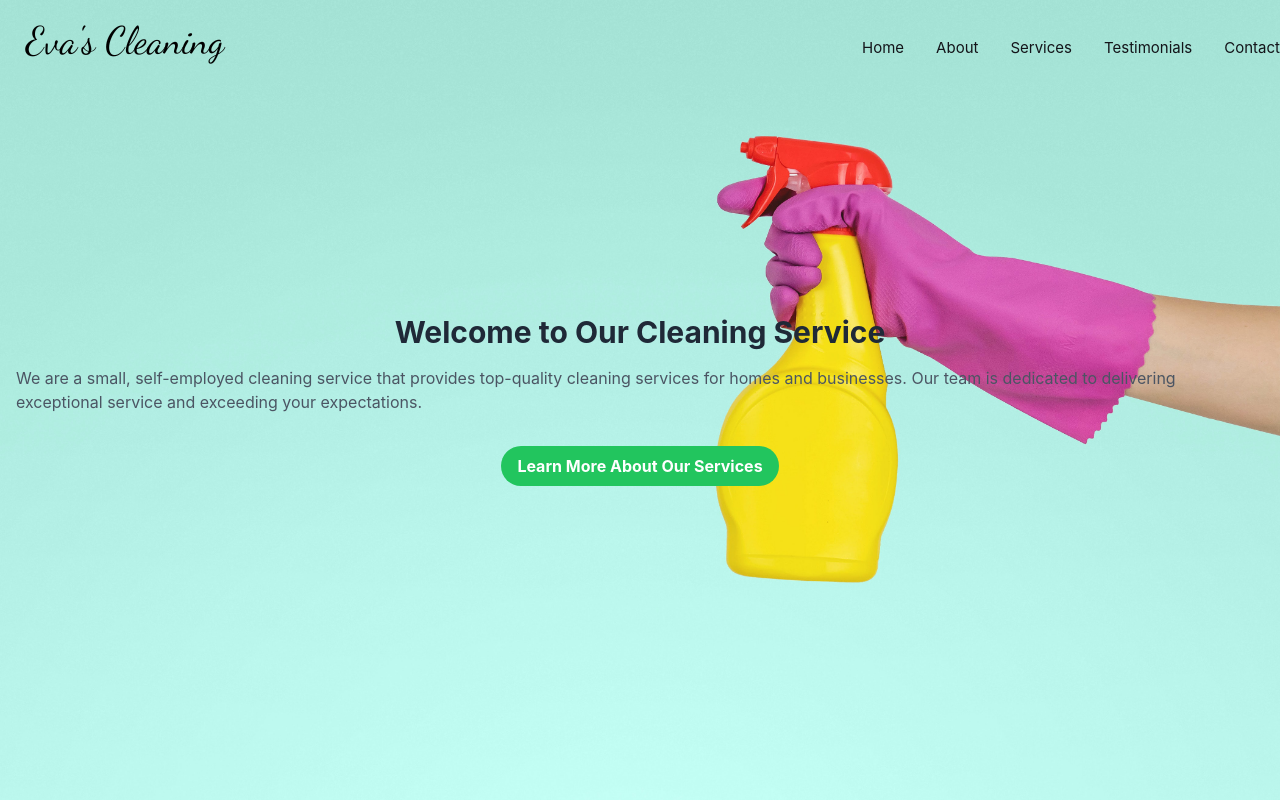
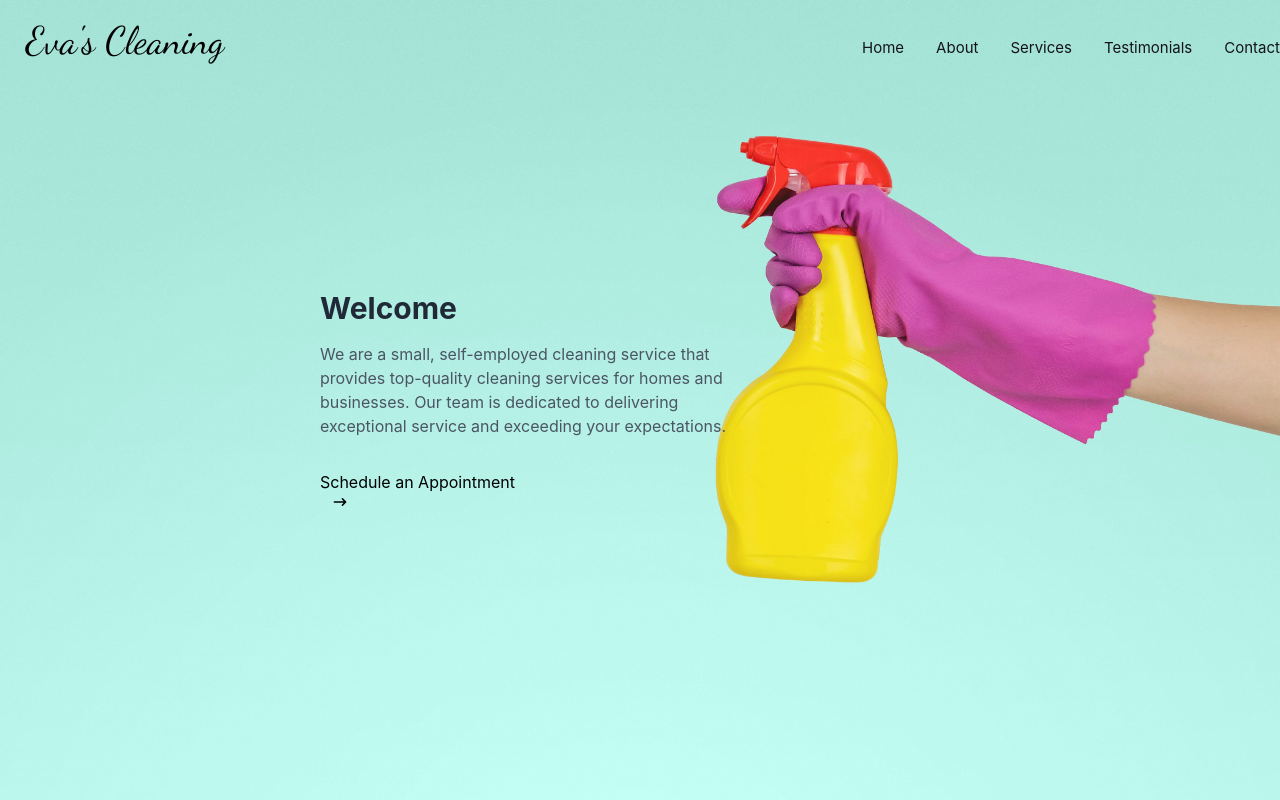
Before and after one commit to fredkamm/cleaners_page, a React (Create React App) app: page / in a window 1280 px wide. Shown: the top 800 px of the page. Built offline with nearby package versions, Linux system fonts and the light colour scheme.

Commit message:
positioning update

```diff
--- a/src/components/hero.jsx
+++ b/src/components/hero.jsx
@@ -1,26 +1,29 @@
 import React from "react";
 import Image from "../images/cleaningHero.jpg";
+import { Link } from "react-scroll";
+
+import { HiArrowNarrowRight } from "react-icons/hi"
 
 const CleanerLandingPage = () => {
   return (
     <div
-      className="bg-cover bg-center min-h-screen flex flex-col items-center justify-center px-4"
+      className="bg-cover bg-center min-h-screen flex flex-col items-start justify-center px-4 mx-w-md md:pl-24 lg:pl-44 xl:pl-80"
       style={{ backgroundImage: `url(${Image})` }}
     >
-      <h1 className="text-3xl font-bold mb-4 text-gray-800">
-        Welcome to Our Cleaning Service
-      </h1>
-      <p className="text-gray-600 mb-8">
+      <h1 className="text-3xl font-bold mb-4 text-gray-800">Welcome</h1>
+      <p className="text-gray-600 mb-8 max-w-md">
         We are a small, self-employed cleaning service that provides top-quality
         cleaning services for homes and businesses. Our team is dedicated to
         delivering exceptional service and exceeding your expectations.
       </p>
-      <p
-        to="/services"
-        className="bg-green-500 hover:bg-green-700 text-white font-bold py-2 px-4 rounded-full"
-      >
-        Learn More About Our Services
-      </p>
+      <Link to="Services" smooth={true} duration={800}>
+        <button className="btn group">
+          Schedule an Appointment
+          <span className="group-hover:rotate-90 duration-300">
+            <HiArrowNarrowRight className="ml-3" />
+          </span>
+        </button>
+      </Link>
     </div>
   );
 };
--- a/src/components/navbar/NavMobile.jsx
+++ b/src/components/navbar/NavMobile.jsx
@@ -44,7 +44,7 @@ const NavMobile = () => {
     <nav className='relative'>
       <div
         onClick={() => setIsOpen(true)}
-        className='cursor-pointer text-white'
+        className='cursor-pointer text-tertiary'
       >
         <HiMenuAlt3 className='w-8 h-8' />
       </div>
@@ -54,7 +54,7 @@ const NavMobile = () => {
         variants={circleVariants}
         initial='hidden'
         animate={isOpen ? 'visible' : 'hidden'}
-        className='w-4 h-4 rounded-full bg-accent fixed top-0 right-0'
+        className='w-4 h-4 rounded-full bg-primary fixed top-0 right-0'
       ></motion.div>
 
       <motion.ul
```
